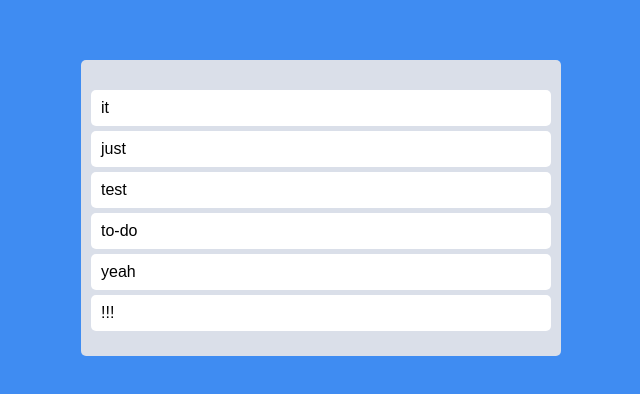
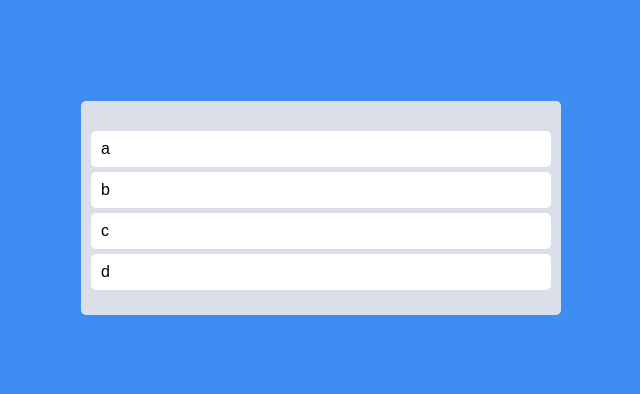
Before and after one commit to ezurno/react-todo, a React (Create React App) app: page / in a window 1280 px wide. Shown: the part 192-586 px from the top of the page, without its empty margins (319-959 px from the left). Built offline with nearby package versions, Linux system fonts and the light colour scheme.

Commit message:
LEARN: splice, change list
1. onDragEnd의 args type을 ctrl을 눌러 확인 함 => DropReasult

2. 새로운 배열을 immutate로 반환

3. Draggable의 고유 key값과 id 값을 똑같이 지정 해야 함

4. list의 toDo 값이 같으면 key 값이 중복이 되어 오류가 생김 *주의*

```diff
--- a/src/App.tsx
+++ b/src/App.tsx
@@ -1,22 +1,26 @@
-import { DragDropContext, Draggable, Droppable } from "react-beautiful-dnd";
+import {
+  DragDropContext,
+  Droppable,
+  Draggable,
+  DropResult,
+} from "react-beautiful-dnd";
+import { useRecoilState } from "recoil";
 import styled from "styled-components";
-
+import { toDoState } from "./Atoms";
 const Wrapper = styled.div`
   display: flex;
   max-width: 480px;
   width: 100%;
-  height: 100vh;
   margin: 0 auto;
   justify-content: center;
   align-items: center;
+  height: 100vh;
 `;
-
 const Boards = styled.div`
   display: grid;
   width: 100%;
   grid-template-columns: repeat(1, 1fr);
 `;
-
 const Board = styled.div`
   padding: 20px 10px;
   padding-top: 30px;
@@ -24,7 +28,6 @@
   border-radius: 5px;
   min-height: 200px;
 `;
-
 const Card = styled.div`
   border-radius: 5px;
   margin-bottom: 5px;
@@ -32,10 +35,26 @@
   background-color: ${(props) => props.theme.cardColor};
 `;
 
-const testToDos = ["it", "just", "test", "to-do", "yeah", "!!!"];
+function App() {
+  const [toDos, setToDos] = useRecoilState(toDoState);
+  const onDragEnd = ({ draggableId, destination, source }: DropResult) => {
+    if (destination?.index === undefined) return; // 목적지가 없으면 실행 x
 
-function App() {
-  const onDragEnd = () => {};
+    setToDos((oldToDos) => {
+      const toDosCopy = [...oldToDos];
+      // 1) Delete item on source.index
+      console.log("Delete item on", source.index);
+      console.log(toDosCopy);
+      toDosCopy.splice(source.index, 1); // splice로 index의 위치에서 1개의 index를 추출
+      console.log("Deleted item");
+      console.log(toDosCopy);
+      // 2) Put back the item on the destination.index
+      console.log("Put back", draggableId, "on ", destination.index);
+      toDosCopy.splice(destination.index, 0, draggableId); // splice로 index의 위치에서 수정하지 않고 draggableId를 주입
+      console.log(toDosCopy);
+      return toDosCopy;
+    });
+  };
   return (
     <DragDropContext onDragEnd={onDragEnd}>
       <Wrapper>
@@ -43,8 +62,8 @@
           <Droppable droppableId="one">
             {(magic) => (
               <Board ref={magic.innerRef} {...magic.droppableProps}>
-                {testToDos.map((toDo, index) => (
-                  <Draggable draggableId={toDo} index={index}>
+                {toDos.map((toDo, index) => (
+                  <Draggable key={toDo} draggableId={toDo} index={index}>
                     {(magic) => (
                       <Card
                         ref={magic.innerRef}
@@ -65,5 +84,4 @@
     </DragDropContext>
   );
 }
-
 export default App;
--- a/src/Atoms.tsx
+++ b/src/Atoms.tsx
@@ -1 +1,6 @@
 import { atom, selector } from "recoil";
+
+export const toDoState = atom({
+  key: "toDo",
+  default: ["a", "b", "c", "d"],
+});
```
